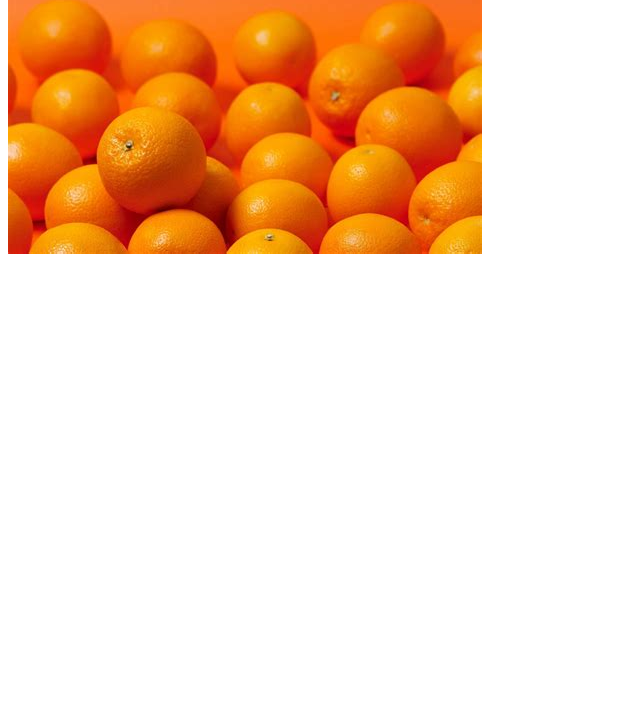
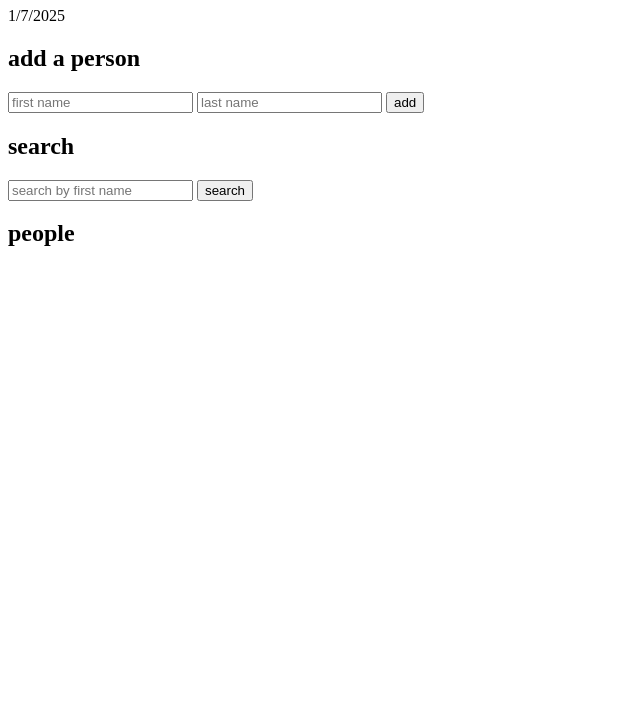
Before and after one commit to I-s-aac/express-render, a website: page public/index.html in a window 1280 px wide. Shown: the part 73-800 px from the top of the page, without its empty margins (0-640 px from the left). Drawn offline with Linux system fonts and the light colour scheme.

Commit message:
made an index page

```diff
--- a/public/index.html
+++ b/public/index.html
@@ -4,9 +4,27 @@
     <meta charset="UTF-8" />
     <meta name="viewport" content="width=device-width, initial-scale=1.0" />
     <title>index.html</title>
+    <script defer src="index.js"></script>
   </head>
   <body>
-    <h4>hello</h4>
-    <img src="images/oranges.png" />
+    <h1>hello</h1>
+    <div id="dateContainer"></div>
+    <form action="" method="post">
+      <h2>add a person</h2>
+      <input id="firstName" name="firstName" placeholder="first name" />
+      <input id="lastName" name="lastName" placeholder="last name" />
+      <input type="submit" value="add" />
+    </form>
+    <form action="" method="post">
+      <h2>search</h2>
+      <input
+        id="searchInput"
+        name="searchInput"
+        placeholder="search by first name"
+      />
+      <input type="submit" value="search" />
+    </form>
+    <h2>people</h2>
+    <div id="peopleContainer"></div>
   </body>
 </html>
--- /dev/null
+++ b/public/index.js
@@ -0,0 +1,7 @@
+const dateContainer = document.getElementById("dateContainer");
+const peopleContainer = document.getElementById("peopleContainer");
+
+const date = new Date();
+dateContainer.innerText = `${
+  date.getMonth() + 1
+}/${date.getDate()}/${date.getFullYear()}`;
```
